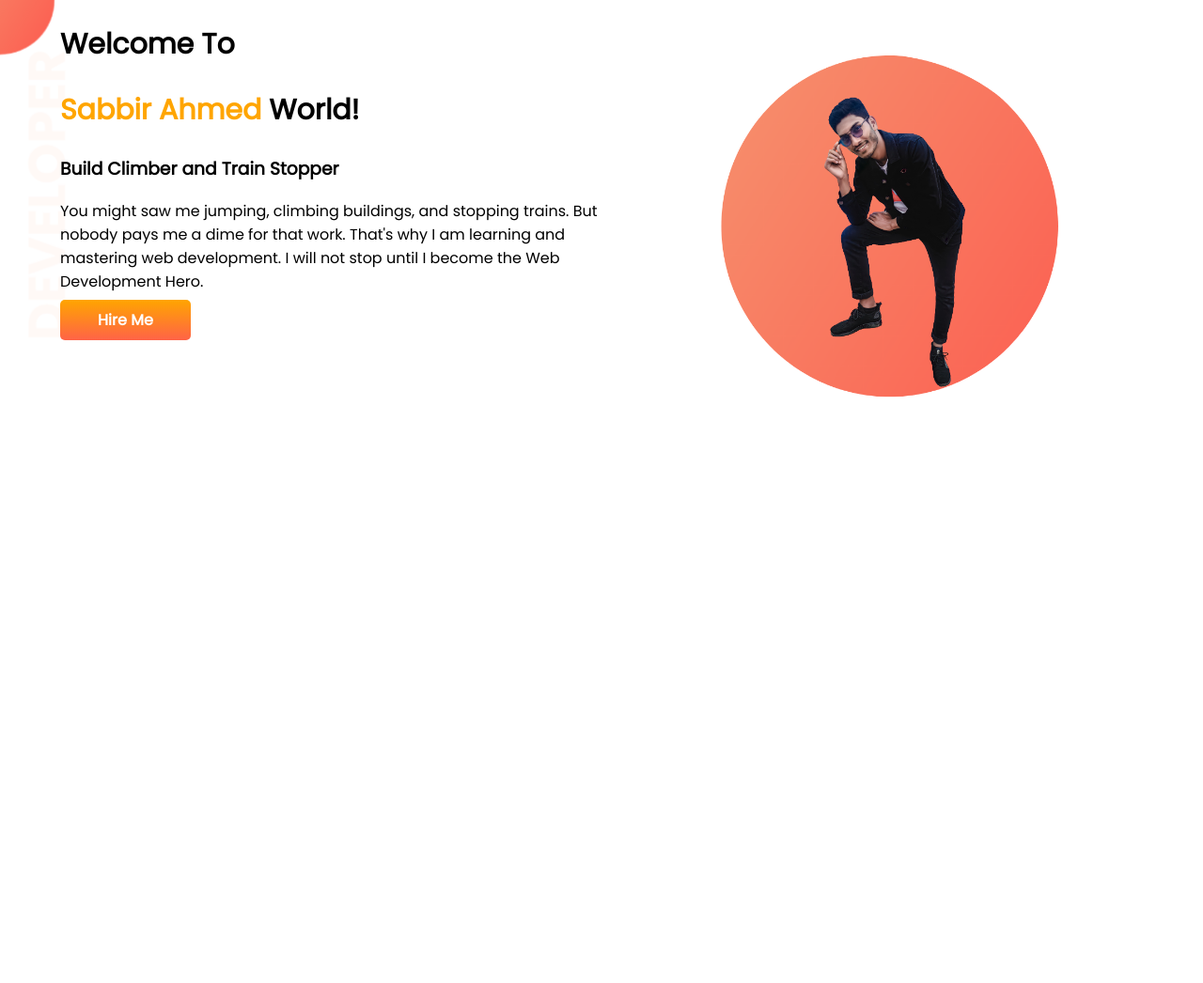
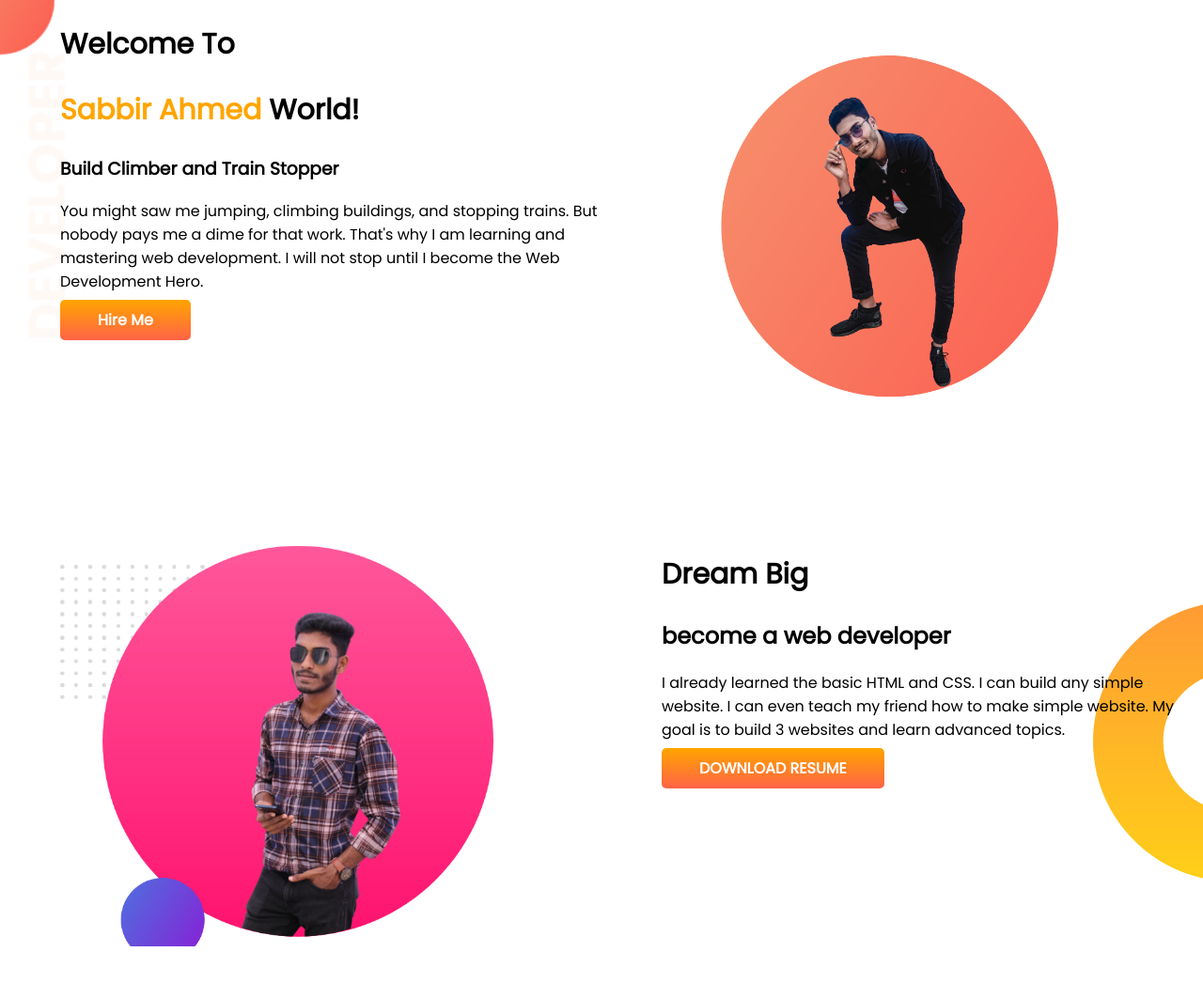
Before and after one commit to sabbirahmed25714/sabbir-portfolio, a plain HTML site: page index.html in a window 1280 px wide. Shown: the whole page at 94% size. Before the commit the page ends 800 px from the top, so only its background shows below. Drawn offline with Linux system fonts and the light colour scheme.

Commit message:
big dream added

```diff
--- a/index.html
+++ b/index.html
@@ -23,6 +23,17 @@
             <img src="images/my-bg.png" alt="">
         </div>
 </section>
+<section class="dream-big">
+    <div  class="half-width">
+      <img src="images/s.png" alt="">
+    </div>
+    <div class="half-width">
+        <h1>Dream Big</h1>
+        <h2>become a web developer</h2>
+        <p>I already learned the basic HTML and CSS. I can build any simple website. I can even teach my friend how to make simple website. My goal is to build 3 websites and learn advanced topics.</p>
+        <a class="link-button" target="_blank" href="">DOWNLOAD RESUME</a>
+    </div>
+</section>
 
 
 
--- a/style.css
+++ b/style.css
@@ -11,6 +11,7 @@ h1{
 }
 section{
     display: flex;
+    margin-bottom: 100px;
 }
 .half-width{
     width: 50%;
@@ -33,3 +34,9 @@ section{
     background-repeat: no-repeat;
 
 }
+.dream-big{
+    background-image:url(images/dream-bg.png) ;
+    background-repeat: no-repeat;
+    background-position: right;
+
+}
```
Also changed, not shown: images/s.png (added).
